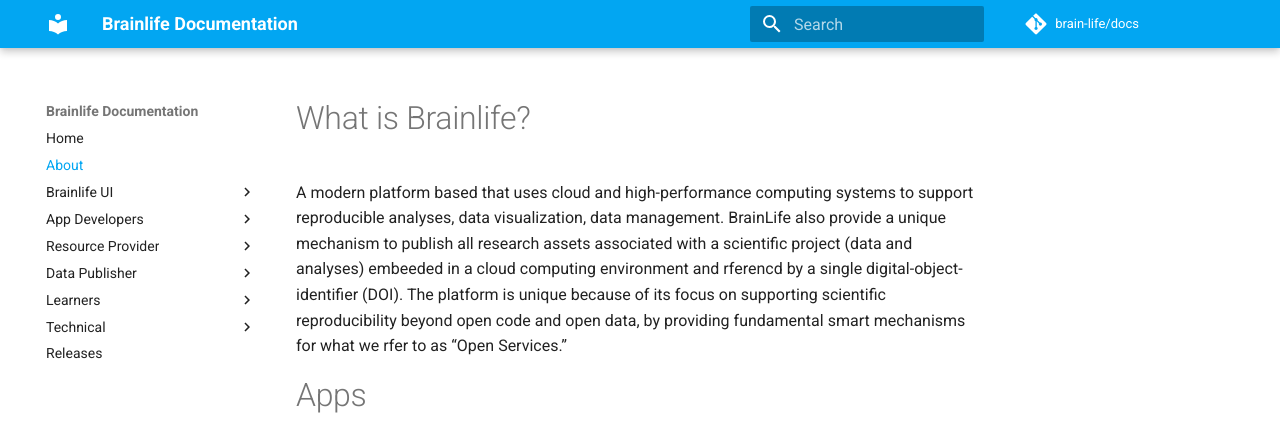
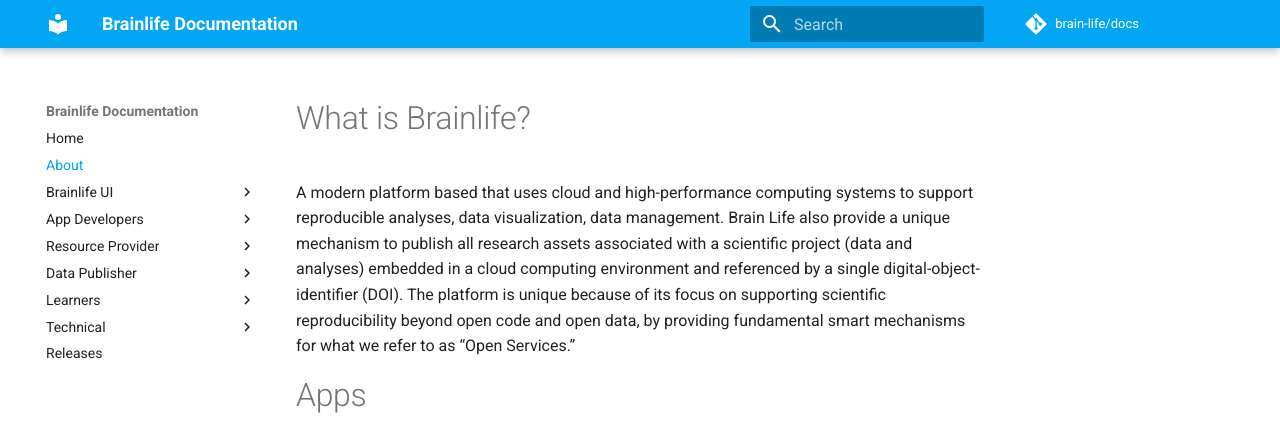
Before and after one commit to brainlife/docs, an MkDocs documentation site: the page built from docs/about.md, in a window 1280 px wide and 900 px high. Shown: the top 444 px of the window. Built offline with MkDocs 1.6.1 and Material for MkDocs 9.7.7, drawn with Linux system fonts in a browser that asks for light colours; comment, search, counter and statistics services are not loaded; old or Windows-style settings are respelled for this version of MkDocs.

Commit message:
Update about.md

```diff
--- a/docs/about.md
+++ b/docs/about.md
@@ -1,7 +1,7 @@
 
 # What is Brainlife?
 
-A modern platform based that uses cloud and high-performance computing systems to support reproducible analyses, data visualization, data management. BrainLife also provide a unique mechanism to publish all research assets associated with a scientific project (data and analyses) embeeded in a cloud computing environment and rferencd by a single digital-object-identifier (DOI). The platform is unique because of its focus on supporting scientific reproducibility beyond open code and open data, by providing fundamental smart mechanisms for what we rfer to as “Open Services.”
+A modern platform based that uses cloud and high-performance computing systems to support reproducible analyses, data visualization, data management. Brain Life also provide a unique mechanism to publish all research assets associated with a scientific project (data and analyses) embedded in a cloud computing environment and referenced by a single digital-object-identifier (DOI). The platform is unique because of its focus on supporting scientific reproducibility beyond open code and open data, by providing fundamental smart mechanisms for what we refer to as “Open Services.”
 
 # Apps
 
```
